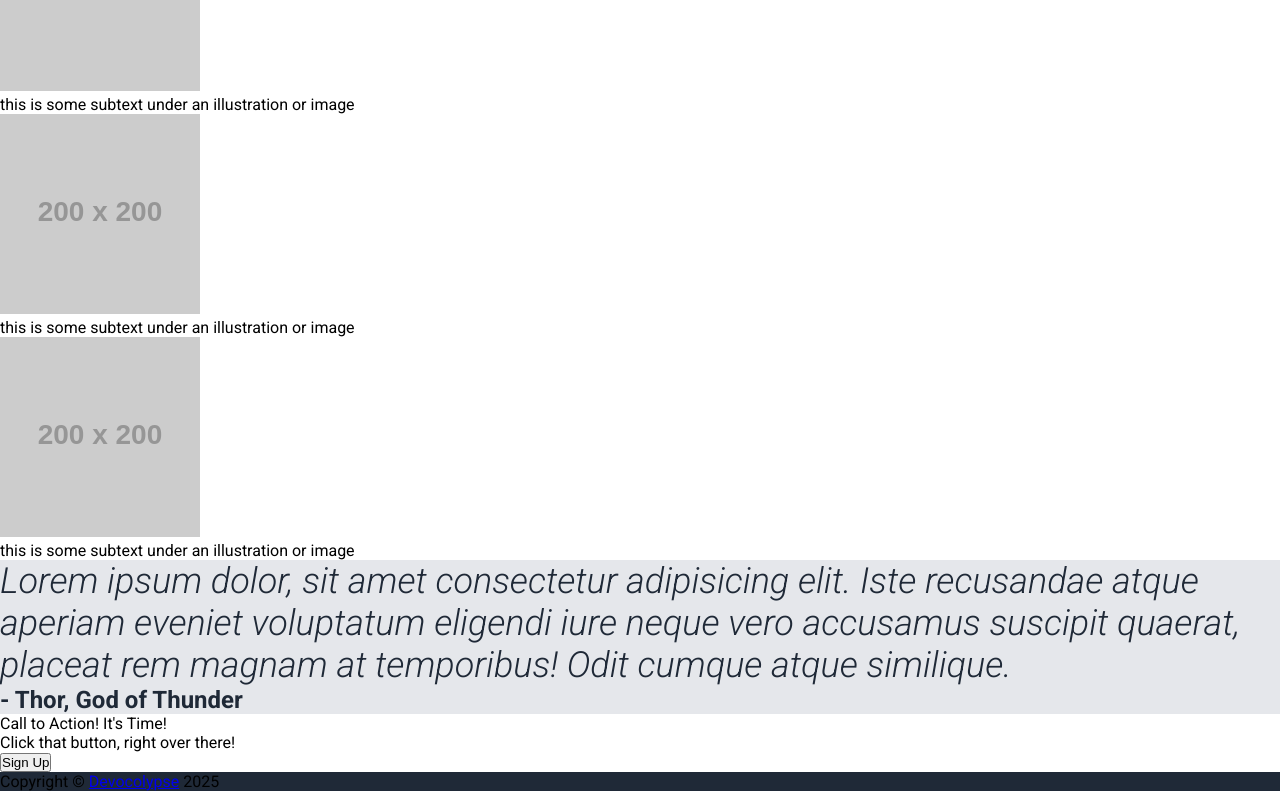
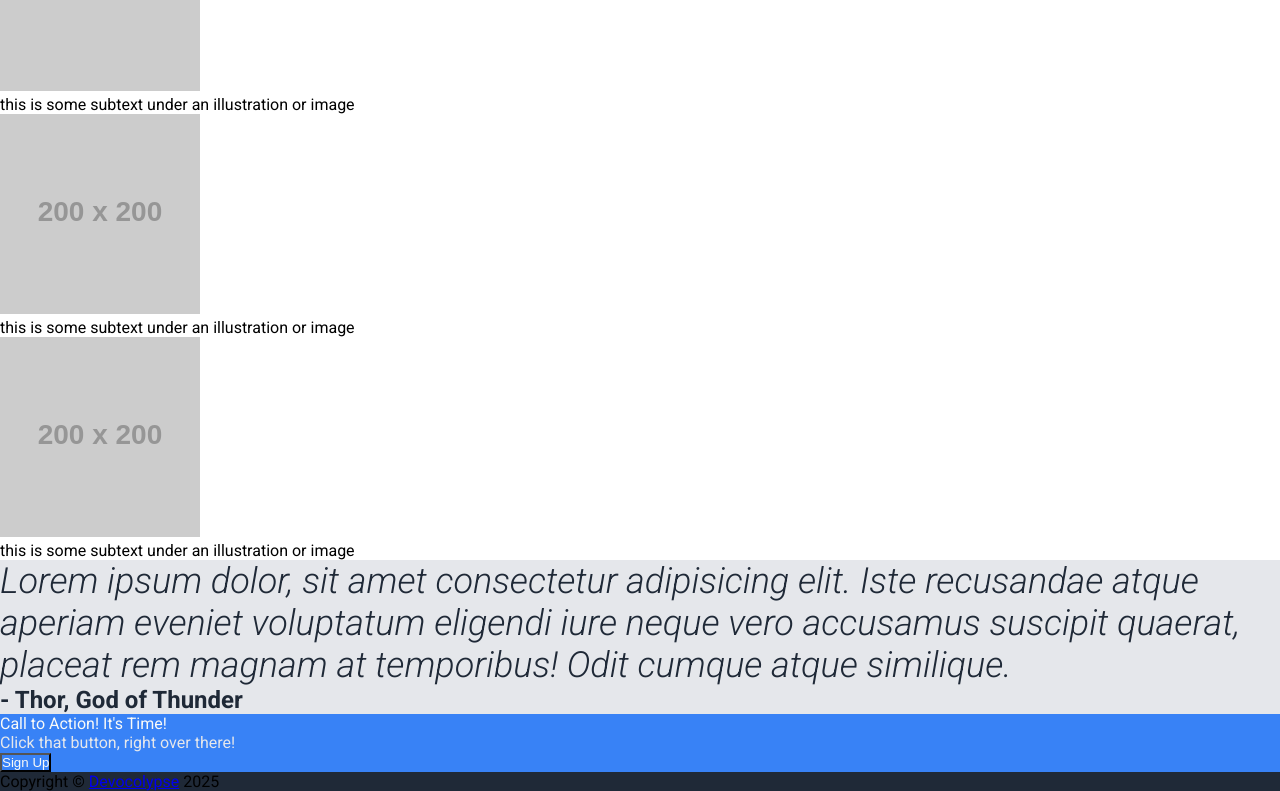
Before and after one commit to Devocolypse/odin-landing-page, a plain HTML site: page index.html in a window 1280 px wide. Shown: the part 622-1413 px from the top of the page. Drawn offline with Linux system fonts and the light colour scheme; placeholder pictures from the web are drawn by us.

Commit message:
style: Address CTA and button color schemes

```diff
--- a/style.css
+++ b/style.css
@@ -40,3 +40,20 @@ footer {
   font-size: 24px;
   font-weight: bold;
 }
+
+.cta {
+  background-color: #3882f6;
+}
+
+.cta-title {
+  color: #f9faf8;
+}
+
+.cta-subtitle {
+  color: #e5e7eb;
+}
+
+button {
+  background-color: #3882f6;
+  color: #f9faf8;
+}
```
